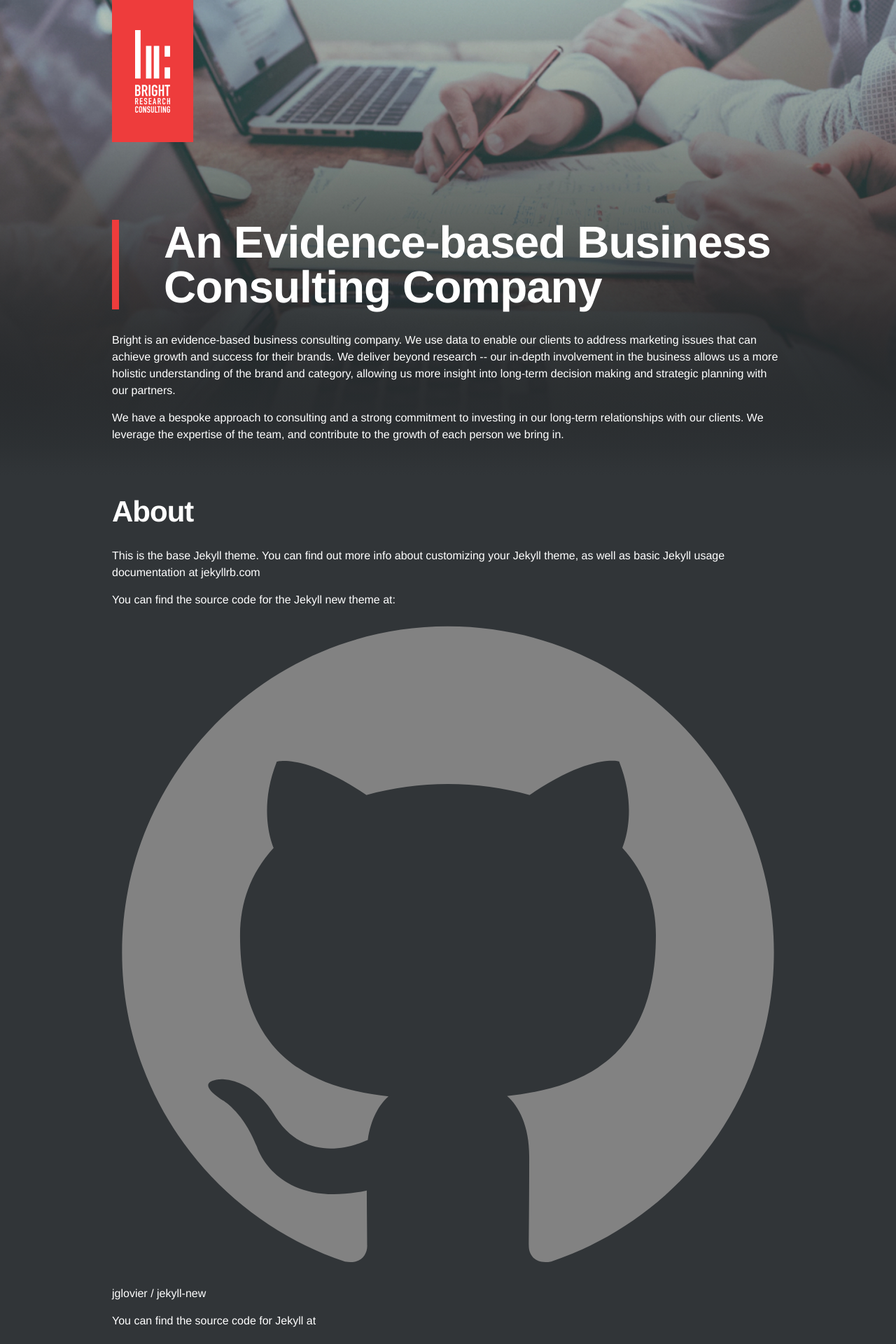
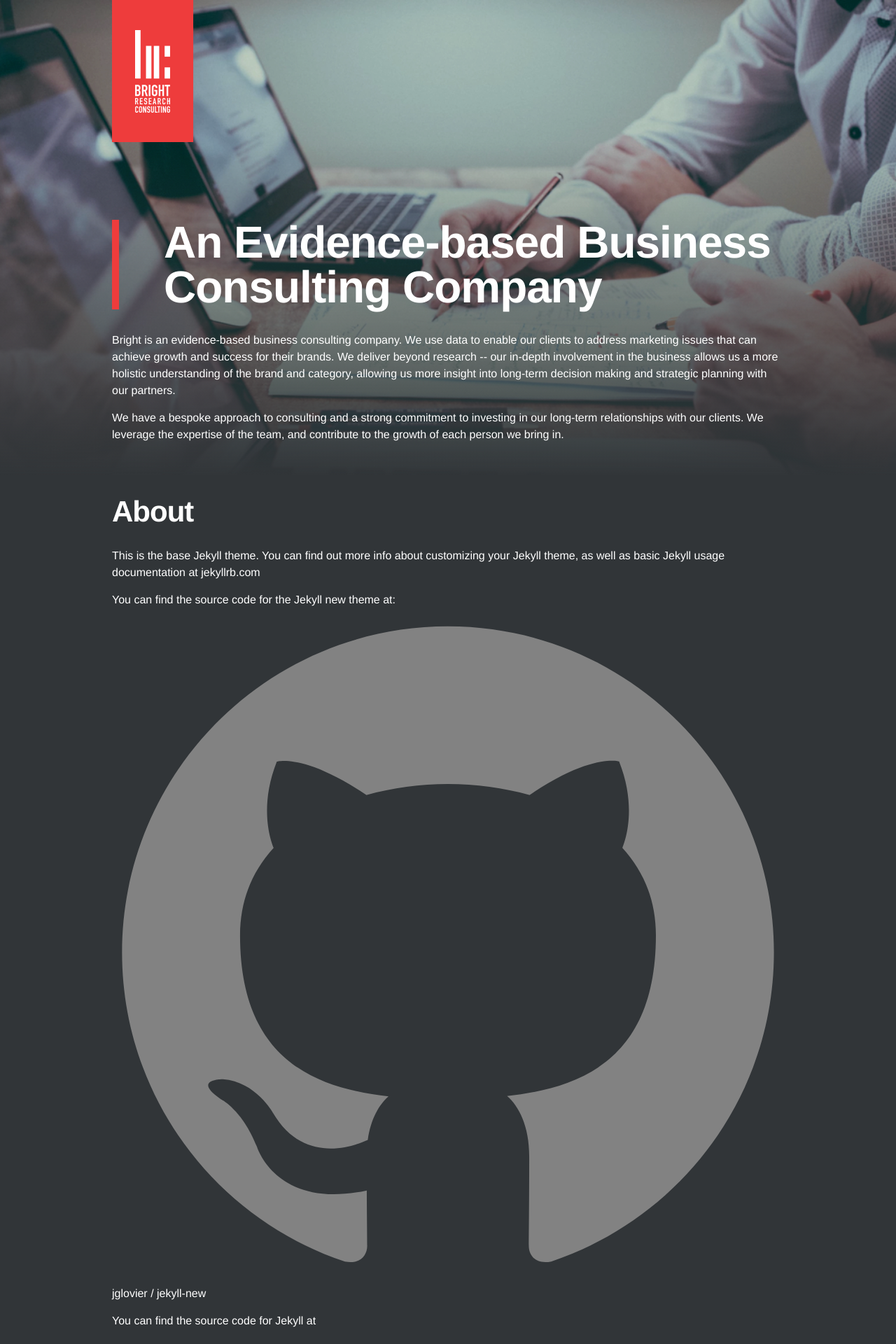
Before and after one commit to harveyenrile/bright-site, a Jekyll site: the page built from about.md, in a window 1280 px wide. Shown: the top 1920 px of the page at 70% size. Built offline with Jekyll 4.4.1, drawn with Linux system fonts in a browser that asks for light colours; nearby versions of some CDN libraries; some web fonts are replaced.

Commit message:
added slick for rotating background images

```diff
--- a/_includes/head.html
+++ b/_includes/head.html
@@ -9,4 +9,7 @@
   <link rel="stylesheet" href="{{ "/css/main.css" | prepend: site.baseurl }}">
   <link rel="canonical" href="{{ page.url | replace:'index.html','' | prepend: site.baseurl | prepend: site.url }}">
   <link rel="alternate" type="application/rss+xml" title="{{ site.title }}" href="{{ "/feed.xml" | prepend: site.baseurl | prepend: site.url }}">
+  <link rel="stylesheet" href="https://cdnjs.cloudflare.com/ajax/libs/slick-carousel/1.6.0/slick.css">
+  <script src="https://cdnjs.cloudflare.com/ajax/libs/jquery/3.1.1/jquery.min.js"></script>
+  <script src="https://cdnjs.cloudflare.com/ajax/libs/slick-carousel/1.6.0/slick.min.js"></script>
 </head>
--- a/_layouts/default.html
+++ b/_layouts/default.html
@@ -6,6 +6,14 @@
   <body class="theme-dark">
     <div class="body-hero">
       {% include header.html %}
+      <div class="body-hero-carousel-container">
+        <div class="body-hero-image-carousel">
+          <div class="slide slide-1"></div>
+          <div class="slide slide-2"></div>
+          <div class="slide slide-3"></div>
+        </div>
+      </div>
+
     </div>
 
 
--- a/_sass/_base.scss
+++ b/_sass/_base.scss
@@ -42,6 +42,8 @@
     display: inline-block;
     background-image: url(../images/bright-logo-red.png);
     background-size: 100%;
+    position: relative;
+    z-index: 1;
 }
 
 
@@ -66,7 +68,7 @@
 }
 
 .body-hero{
-  background-image: url(../images/hero.jpg);
+  // background-image: url(../images/body-hero-1.jpg);
   background-size: cover;
   background-repeat: no-repeat;
   background-position: bottom;
@@ -80,7 +82,7 @@
     width: 100%;
     height: 100%;
     content: "";
-    background-image: linear-gradient(-180deg, rgba(0,0,0,0) 30%, $background-dark-color 100%);
+    background-image: linear-gradient(-180deg, rgba(0,0,0,.2) 30%, $background-dark-color 100%);
   }
   .hero-content{
     position: absolute;
@@ -216,6 +218,30 @@
   padding: 30px;
   box-sizing: border-box;
 }
+.body-hero-carousel-container{
+  position: absolute;
+  top: 0;
+  left: 0;
+  width: 100%;
+  height: 100%;
+  overflow: hidden;
+}
+.body-hero-image-carousel{
+
+  .slide{
+    height: 680px;
+    background-size: cover;
+    &.slide-1{
+      background-image: url(../images/body-hero-1.jpg);
+    }
+    &.slide-2{
+      background-image: url(../images/body-hero-2.jpg);
+    }
+    &.slide-3{
+      background-image: url(../images/body-hero-3.jpg);
+    }
+  }
+}
 
 @media screen and (max-device-width: 767px){
   body{
@@ -227,7 +253,7 @@
   }
   .body-hero{
     background-position: center;
-    background-attachment: cover;
+    background-size: cover;
     h1{
       font-size: 2.5em;
       border-left: 5px solid $brand-color;
@@ -262,5 +288,11 @@
 
     }
   }
+  .body-hero-image-carousel{
+    .slide{
+      height: 720px;
+      background-position: center;
+    }
+  }
 
 }
```
Also changed, not shown: _includes/footer.html (+11 -0 lines), images/body-hero-1.jpg (added), images/body-hero-2.jpg (added), images/body-hero-3.jpg (added).
